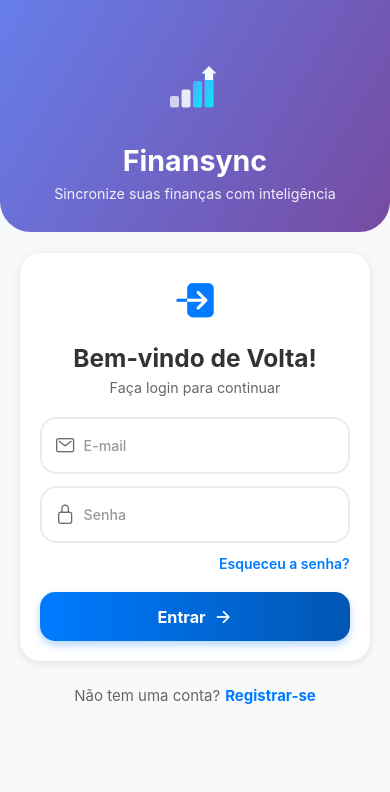
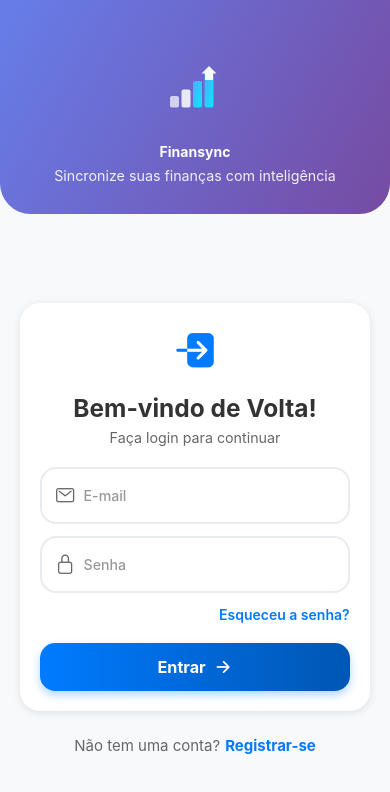
Before and after one commit to Mathchety/ControleDeGastosFront, a React Native app: screen /Auth in a window 390 px wide. Shown: the top 792 px of the page. Built offline with nearby package versions, Linux system fonts and the light colour scheme.

Commit message:
feat: Enhance CategoriesSection and AuthScreen with improved data loading and UI responsiveness

```diff
--- a/screens/AuthScreen.js
+++ b/screens/AuthScreen.js
@@ -4,7 +4,6 @@ import {
     Text,
     StyleSheet,
     KeyboardAvoidingView,
-    ScrollView,
     Platform,
     Alert,
     Dimensions,
@@ -237,19 +236,11 @@ const AuthScreen = ({ navigation }) => {
     const [isRegister, setIsRegister] = useState(false);
     const [keyboardVisible, setKeyboardVisible] = useState(false);
     const headerHeight = useRef(new Animated.Value(1)).current; // 1 = tamanho normal, 0 = pequeno
-    const scrollViewRef = useRef(null);
 
     const handleSuccess = useCallback(() => {
         // Não precisa navegar manualmente - o AppNavigator faz isso automaticamente
         // quando isAuthenticated muda para true
     }, []);
-
-    // Garante que a tela começa no topo
-    useEffect(() => {
-        if (scrollViewRef.current) {
-            scrollViewRef.current.scrollTo({ y: 0, animated: false });
-        }
-    }, [isRegister]);
 
     useEffect(() => {
         const keyboardDidShowListener = Keyboard.addListener(
@@ -283,30 +274,35 @@ const AuthScreen = ({ navigation }) => {
         };
     }, []);
 
-    // Interpolações para animar o header - OTIMIZADAS para ganhar máximo espaço
+    // Interpolações para animar o header - Comprime ao máximo quando teclado abre
     const headerPaddingTop = headerHeight.interpolate({
         inputRange: [0, 1],
-        outputRange: [moderateScale(5), moderateScale(60)], // Reduzido de 8 para 5
+        outputRange: [moderateScale(0), moderateScale(60)], // 0 padding no teclado
     });
 
     const headerPaddingBottom = headerHeight.interpolate({
         inputRange: [0, 1],
-        outputRange: [moderateScale(5), moderateScale(30)], // Reduzido de 8 para 5
+        outputRange: [moderateScale(0), moderateScale(30)], // 0 padding no teclado
     });
 
-    const logoScale = headerHeight.interpolate({
+    const logoOpacity = headerHeight.interpolate({
         inputRange: [0, 1],
         outputRange: [0, 1], // Logo desaparece completamente
     });
 
-    const titleFontSize = headerHeight.interpolate({
+    const titleOpacity = headerHeight.interpolate({
         inputRange: [0, 1],
-        outputRange: [moderateScale(16), moderateScale(28)], // Reduzido de 18 para 16
+        outputRange: [0, 1], // Título desaparece
     });
 
     const subtitleOpacity = headerHeight.interpolate({
         inputRange: [0, 1],
         outputRange: [0, 1],
+    });
+
+    const headerMinHeight = headerHeight.interpolate({
+        inputRange: [0, 1],
+        outputRange: [moderateScale(30), moderateScale(200)], // Header comprime totalmente
     });
 
     return (
@@ -322,7 +318,8 @@ const AuthScreen = ({ navigation }) => {
                 keyboardVerticalOffset={Platform.OS === 'ios' ? 0 : 20}
                 enabled={true}
             >
-                {/* Header com gradiente - Estilo HomeHeader */}
+                {/* Header com gradiente - Comprime quando teclado abre */}
+                <Animated.View style={{ minHeight: headerMinHeight }}>
                     <LinearGradient
                         colors={['#667eea', '#764ba2']}
                         style={styles.header}
@@ -338,10 +335,10 @@ const AuthScreen = ({ navigation }) => {
                                 }
                             ]}
                         >
-                        {/* Logo - Escala suave */}
+                            {/* Logo - Some completamente */}
                             <Animated.View
                                 style={{
-                                transform: [{ scale: logoScale }],
+                                    opacity: logoOpacity,
                                     alignItems: 'center',
                                     marginBottom: moderateScale(12),
                                 }}
@@ -349,11 +346,11 @@ const AuthScreen = ({ navigation }) => {
                                 <FinansyncLogoSimple size={70} />
                             </Animated.View>
 
-                        {/* Título */}
+                            {/* Título - Some completamente */}
                             <Animated.Text
                                 style={[
                                     styles.headerTitle,
-                                { fontSize: titleFontSize }
+                                    { opacity: titleOpacity }
                                 ]}
                             >
                                 Finansync
@@ -370,20 +367,10 @@ const AuthScreen = ({ navigation }) => {
                             </Animated.Text>
                         </Animated.View>
                     </LinearGradient>
+                </Animated.View>
 
-                {/* Formulário */}
-                <ScrollView
-                    ref={scrollViewRef}
-                    style={styles.scrollView}
-                    contentContainerStyle={styles.content}
-                    keyboardShouldPersistTaps="handled"
-                    showsVerticalScrollIndicator={false}
-                    bounces={true}
-                    scrollEnabled={true}
-                    keyboardDismissMode="on-drag"
-                    automaticallyAdjustContentInsets={false}
-                    contentInsetAdjustmentBehavior="never"
-                >
+                {/* Formulário - View fixa ao invés de ScrollView */}
+                <View style={styles.formWrapper}>
                     <AnimatedForm
                         key={isRegister ? 'register' : 'login'}
                         isRegisterView={isRegister}
@@ -402,7 +389,7 @@ const AuthScreen = ({ navigation }) => {
                             </Text>
                         </TouchableOpacity>
                     </View>
-                </ScrollView>
+                </View>
             </KeyboardAvoidingView>
         </View>
     );
@@ -416,8 +403,11 @@ const styles = StyleSheet.create({
     keyboardView: {
         flex: 1,
     },
-    scrollView: {
+    formWrapper: {
         flex: 1,
+        justifyContent: 'center',
+        paddingHorizontal: 20,
+        paddingVertical: moderateScale(20),
     },
     header: {
         paddingHorizontal: theme.spacing.lg,
@@ -437,12 +427,6 @@ const styles = StyleSheet.create({
         color: 'rgba(255, 255, 255, 0.9)',
         textAlign: 'center',
         marginTop: moderateScale(6),
-    },
-    content: {
-        flexGrow: 1,
-        paddingHorizontal: 20,
-        paddingTop: moderateScale(20), // Reduzido de 40 para 20
-        paddingBottom: Platform.OS === 'android' ? 200 : 150,
     },
     formContainer: {
         backgroundColor: '#fff',
--- a/screens/PreViewScreen.js
+++ b/screens/PreViewScreen.js
@@ -28,6 +28,8 @@ export default function PreViewScreen({ route, navigation }) {
     const [isReadOnly, setIsReadOnly] = useState(false);
     const [isOpening, setIsOpening] = useState(false); // ⚡ Previne múltiplos cliques
     const [isInitializing, setIsInitializing] = useState(!receivedData); // ✨ Mostra skeleton na inicialização
+    const [hasModifications, setHasModifications] = useState(false); // ✨ Controla se houve alterações
+    const [originalData, setOriginalData] = useState(null); // ✨ Dados originais para comparação
 
     // Animação do header ao rolar
     const scrollY = useRef(new Animated.Value(0)).current;
@@ -75,6 +77,8 @@ export default function PreViewScreen({ route, navigation }) {
 
             const data = await fetchReceiptById(receiptId);
             setPreviewData(data);
+            setOriginalData(JSON.parse(JSON.stringify(data))); // ✨ Salva cópia dos dados originais
+            setHasModifications(false); // ✨ Reseta modificações
         } catch (error) {
             Alert.alert(
                 'Erro',
@@ -138,6 +142,11 @@ export default function PreViewScreen({ route, navigation }) {
                 itemsCount: updatedItems.filter(i => !i.deleted).length,
             };
         });
+
+        // ✨ Marca que houve modificação (só se for nota do histórico)
+        if (receiptId) {
+            setHasModifications(true);
+        }
     };
 
     const handleDeleteItem = (itemIndex) => {
@@ -173,6 +182,11 @@ export default function PreViewScreen({ route, navigation }) {
                                 itemsCount: updatedItems.filter(i => !i.deleted).length,
                             };
                         });
+
+                        // ✨ Marca que houve modificação (só se for nota do histórico)
+                        if (receiptId) {
+                            setHasModifications(true);
+                        }
                     }
                 }
             ]
@@ -337,8 +351,9 @@ export default function PreViewScreen({ route, navigation }) {
                     )}
                 </Animated.ScrollView>
 
-                {/* Botão confirmar - FIXO NA PARTE INFERIOR - Só mostra se NÃO for readonly */}
-                {!isReadOnly && (
+                {/* Botão confirmar - FIXO NA PARTE INFERIOR */}
+                {/* Mostra se for nova nota (sem receiptId) OU se houver modificações */}
+                {(!receiptId || hasModifications) && (
                     <View style={styles.fixedButtonContainer}>
                         <ConfirmButton
                             onPress={handleConfirm}
```
Also changed, not shown: components/home/CategoriesSection.js (+48 -52 lines). Lines whose indentation alone changed are shown as unchanged.
